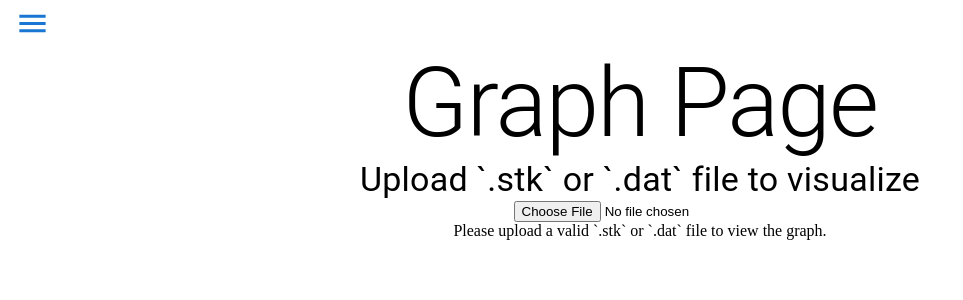
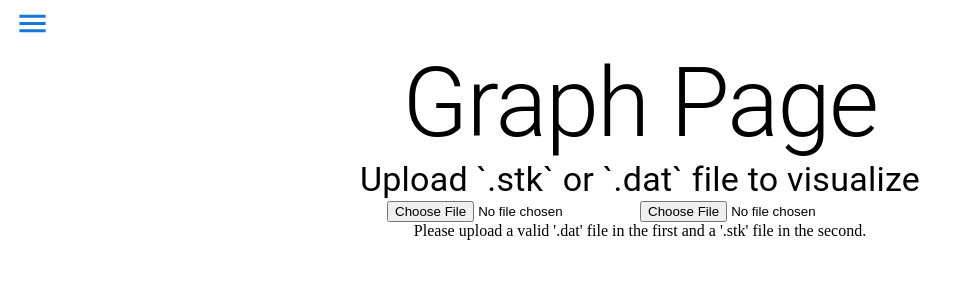
Before and after one commit to jacobfilik/conexs, a React (Vite) app: page /Conexs/graph in a window 1280 px wide. Shown: the top 300 px of the page, without its empty margins (0-963 px from the left). Built offline with nearby package versions, Linux system fonts and the light colour scheme.

Commit message:
Two line graph

```diff
--- a/src/GraphPage.tsx
+++ b/src/GraphPage.tsx
@@ -1,23 +1,41 @@
 import SideDrawer from "./Components/SideDrawer";
 import '@h5web/lib/styles.css'
-import { Domain, LineVis, getDomain } from '@h5web/lib';
-import ndarray from 'ndarray';
+import { Domain, getDomain, VisCanvas, DataCurve, DefaultInteractions } from '@h5web/lib';
 import { useState } from "react";
 import { Box, Typography } from "@mui/material";
 
 export default function GraphPage() {
+    const [xdomain, setxDomain] = useState<Domain>();
+    const [ydomain, setyDomain] = useState<Domain>();
     const [xValues, setXValues] = useState<number[]>([]);
-    const [domain, setDomain] = useState<Domain>();
-    const [dataArray, setDataArray] = useState<ndarray.NdArray<number[]>>();
+    const [yValues, setYValues] = useState<number[]>([]);
+    const [xValues2, setXValues2] = useState<number[]>([]);
+    const [yValues2, setYValues2] = useState<number[]>([]);
 
-    const handleFileUpload = (event: React.ChangeEvent<HTMLInputElement>) => {
+    function stkFilePreprocessing(content: string) {
+        const lines = content.split("\n");
+        let newContent = "";
+        for (let index = 0; index < lines.length; index++) {
+            const currentLine = lines[index];
+            const splitLine = currentLine.split(" ").filter((x) => x!="");
+            newContent = newContent + [splitLine[0], "0.00000000", "\n", splitLine[0], splitLine[1], "\n", splitLine[0], "0.00000000", "\n"].join(" ");
+        }
+
+        return newContent;
+    }
+
+    const handleFileUpload1 = (event: React.ChangeEvent<HTMLInputElement>) => {
         if (!event.target.files) return;
         const file = event.target.files[0];
 
         if (file) {
             const reader = new FileReader();
             reader.onload = function () {
-                const content = reader.result as string;
+                let content = reader.result as string;
+                if (file.type == "application/hyperstudio") {
+                    content = stkFilePreprocessing(content)
+                }
+
                 const lines = content.split('\n');
                 const xVals: number[] = [];
                 const yVals: number[] = [];
@@ -31,14 +49,49 @@ export default function GraphPage() {
                 });
 
             setXValues(xVals);
-            const yArray = ndarray(yVals);
-            setDataArray(yArray);
-            const calculatedDomain = getDomain(yArray);
-            setDomain(calculatedDomain);
+            setYValues(yVals)
+            setxDomain(getDomain(xVals));
+            setyDomain(getDomain(yVals));
           };
 
           reader.readAsText(file); // Read the file as text
         }
+      };
+
+      const handleFileUpload2 = (event: React.ChangeEvent<HTMLInputElement>) => {
+        if (!event.target.files) return;
+
+        const file = event.target.files[0];
+
+        if (file) {
+            const reader = new FileReader();
+            reader.onload = function () {
+                let content = reader.result as string;
+                if (file.type == "application/hyperstudio") {
+                    content = stkFilePreprocessing(content)
+                }
+
+                const lines = content.split('\n');
+                const xVals: number[] = [];
+                const yVals: number[] = [];
+
+                lines.forEach((line) => {
+                    const [x, y] = line.trim().split(/\s+/); // Split by space or tabs
+                    if (x && y) {
+                        xVals.push(parseFloat(x)); // Parse x values
+                        yVals.push(parseFloat(y)); // Parse y values
+                    }
+                });
+
+            setXValues2(xVals);
+            setYValues2(yVals);
+            setxDomain(getDomain(xVals));
+            setyDomain(getDomain(yVals));
+          };
+
+          reader.readAsText(file); // Read the file as text
+        };
+
       };
 
 
@@ -49,17 +102,36 @@ export default function GraphPage() {
         <Typography variant='h1' sx={{textAlign: "center"}}>Graph Page</Typography>
         <Typography variant='h4' sx={{textAlign: "center"}}>Upload `.stk` or `.dat` file to visualize</Typography>
         <Box sx={{textAlign: "center"}}>
-            <input type="file" onChange={handleFileUpload} />
-            {dataArray && domain ? (
-                <LineVis
-                dataArray={dataArray}                   // Y-axis values from the uploaded file
-                domain={domain}                         // Calculated domain
-                abscissaParams={{ value: xValues }}     // X-axis values
-                showGrid                                // Display grid lines
-                />
-            ) : (
-                <p>Please upload a valid `.stk` or `.dat` file to view the graph.</p>
-            )}
+            <input type="file" onChange={handleFileUpload1} />
+            <input type="file" onChange={handleFileUpload2} />
+
+            {ydomain && xdomain ? ( // Abscissa refers to x axis and ordinate refers to the y axis
+                <VisCanvas
+                    abscissaConfig={{
+                    showGrid: true,
+                    visDomain: [xdomain[0], xdomain[1]]
+                    }}
+                    ordinateConfig={{
+                    showGrid: true,
+                    visDomain: [ydomain[0], ydomain[1]]
+                    }}
+                >
+                    <DefaultInteractions />
+                    <DataCurve
+                        abscissas={xValues}
+                        color="green"
+                        ordinates={yValues}
+                        visible
+                    />
+                    <DataCurve
+                        abscissas={xValues2}
+                        color="orange"
+                        ordinates={yValues2}
+                        visible
+                    />
+                </VisCanvas>
+            ) : <p>Please upload a valid '.dat' file in the first and a '.stk' file in the second.</p>}
+
         </Box>
     </>
   );
```
